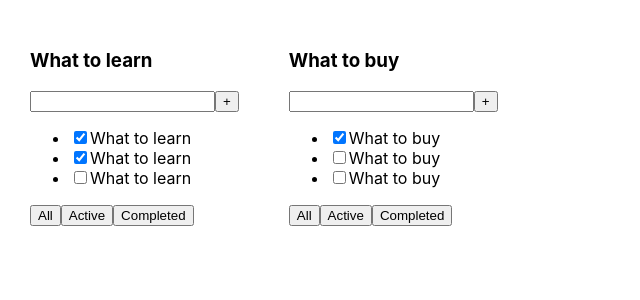
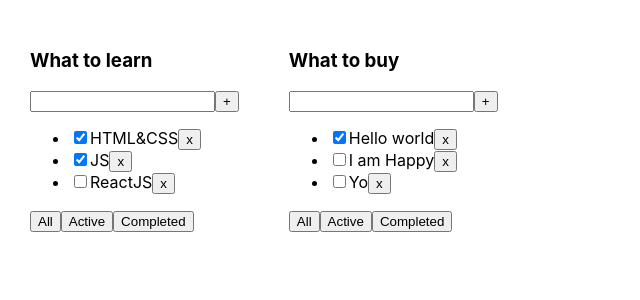
Before and after one commit to ViktoriaKhomenko7/MyToDoList, a React (Create React App) app: page / in a window 1280 px wide. Shown: the top 300 px of the page, without its empty margins (0-640 px from the left). Built offline with nearby package versions, Linux system fonts and the light colour scheme.

Commit message:
typing and mapping

```diff
--- a/src/Todolist.tsx
+++ b/src/Todolist.tsx
@@ -1,28 +1,20 @@
 import React from 'react';
 
-
-type TasksType = {
+type TaskType = {
     id: number
     title: string
     isDone: boolean
 }
-type TasksPropsType = {
+
+type TodolistPropsType = {
     title: string
-    tasks: TasksType[]
+    tasks: TaskType[]
+    removeTask: (id: number)=>void
 }
-export const Todolist = (props: TasksPropsType) => {
+export const Todolist = (props: TodolistPropsType) => {
 
-    const tasks = props.tasks.map((el, index) => {
-        return (
-            <li key={el.id}>
-                <input type='checkbox' checked={el.isDone}/>
-                <span>{props.title}</span>
-            </li>
-        )
-    })
 
     return (
-        <div>
         <div>
             <h3>{props.title}</h3>
             <div>
@@ -30,7 +22,15 @@ export const Todolist = (props: TasksPropsType) => {
                 <button>+</button>
             </div>
             <ul>
-                    {tasks}
+                {props.tasks.map(el => {
+                    return (
+                        <li>
+                            <input type="checkbox" checked={el.isDone}/>
+                            <span>{el.title}</span>
+                            <button onClick={()=>{props.removeTask(el.id)}}>x</button>
+                        </li>
+                    )
+                })}
             </ul>
             <div>
                 <button>All</button>
@@ -38,6 +38,5 @@ export const Todolist = (props: TasksPropsType) => {
                 <button>Completed</button>
             </div>
         </div>
-        </div>
-    )
+    );
 };
```
Lines whose indentation alone changed are shown as unchanged.
